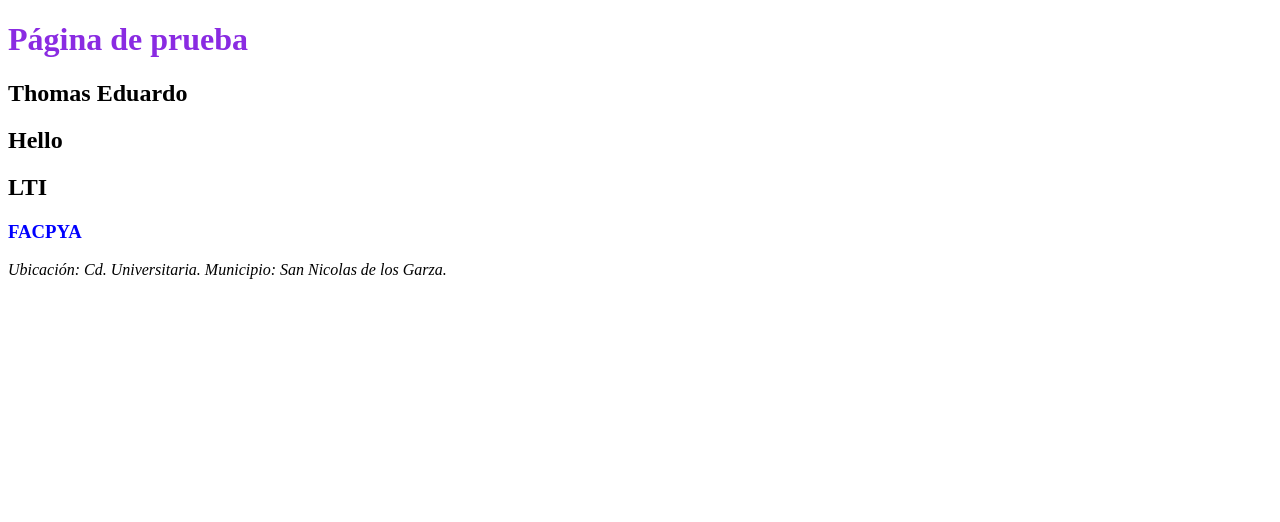
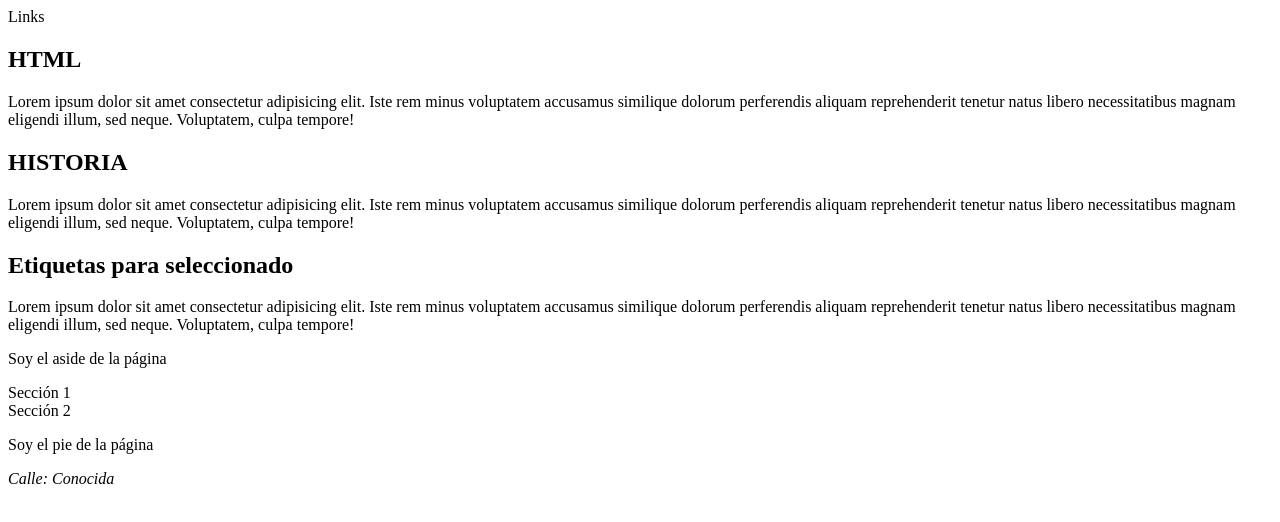
Before and after one commit to ThomasMedina01/mi_pagina, a plain HTML site: page index.html in a window 1280 px wide. Drawn offline with Linux system fonts and the light colour scheme.

Commit message:
4.- add estructura de la página

```diff
--- a/index.html
+++ b/index.html
@@ -16,16 +16,47 @@
     <title>Grupo 51 página</title>
 </head>
 <body>
+    <header>
+        <nav>
+            Links
+        </nav>
+    </header>
 
-    <h1 id="header" style="color:blueviolet">Página de prueba</h1>
-    <h2 lang="en">Thomas Eduardo</h2>
-    <h2 lang="en" tabindex="2">Hello</h2>
-    <h2 class="carrera" tabindex="1">LTI</h2>
-    <h3>FACPYA</h3>
-    <address>
-        Ubicación: Cd. Universitaria.
-        Municipio: San Nicolas de los Garza.
-    </address>
+    <article>
+        <h1>HTML</h1>
+        <p>Lorem ipsum dolor sit amet consectetur adipisicing elit.
+            Iste rem minus voluptatem accusamus similique dolorum perferendis
+            aliquam reprehenderit tenetur natus libero necessitatibus magnam eligendi illum,
+            sed neque. Voluptatem, culpa tempore!</p>
 
+        <h2>HISTORIA</h2>
+        <p>Lorem ipsum dolor sit amet consectetur adipisicing elit.
+            Iste rem minus voluptatem accusamus similique dolorum perferendis
+            aliquam reprehenderit tenetur natus libero necessitatibus magnam eligendi illum,
+            sed neque. Voluptatem, culpa tempore!</p>
+
+        <h2>Etiquetas para seleccionado</h2>
+        <p>Lorem ipsum dolor sit amet consectetur adipisicing elit.
+            Iste rem minus voluptatem accusamus similique dolorum perferendis
+            aliquam reprehenderit tenetur natus libero necessitatibus magnam eligendi illum,
+            sed neque. Voluptatem, culpa tempore!</p>
+    </article>
+
+    <aside>
+        <p>Soy el aside de la página</p>
+        <section>
+            Sección 1
+        </section>
+        <section>
+            Sección 2
+        </section>
+    </aside>
+
+    <footer>
+        <p>Soy el pie de la página</p>
+        <address>
+            <p>Calle: Conocida</p>
+        </address>
+    </footer>
 </body>
 </html>
```
